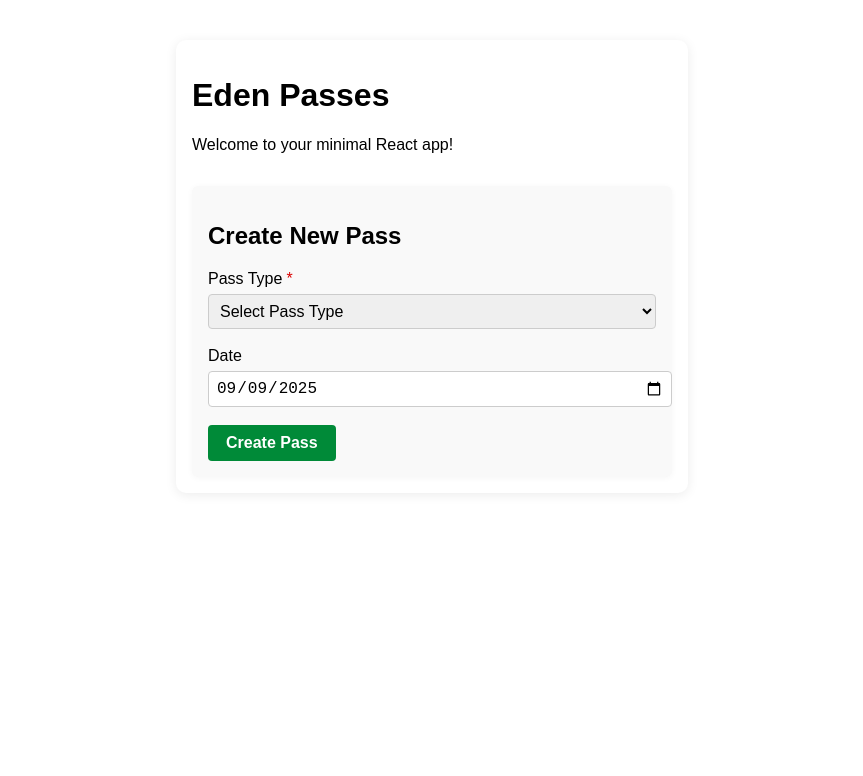
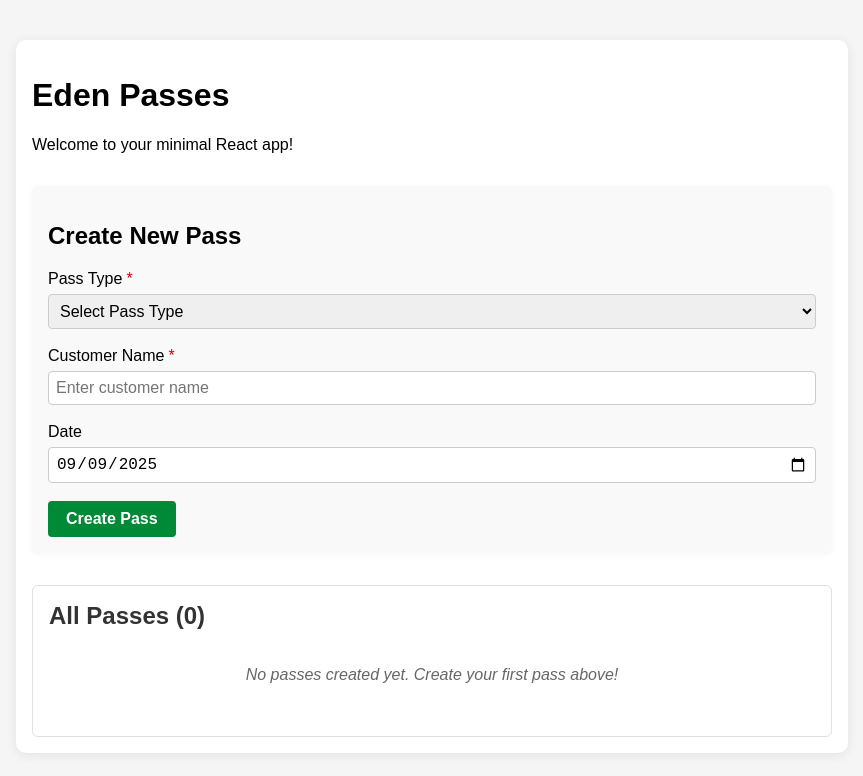
Before and after one commit to edencoworking/eden-passes, a React (Create React App) app: page / in a window 1280 px wide. Shown: the top 776 px of the page, without its empty margins (208-1071 px from the left). Built offline with nearby package versions, Linux system fonts and the light colour scheme.

Commit message:
Add gitignore and finalize implementation - all features complete
Co-authored-by: edencoworking <231183380+edencoworking@users.noreply.github.com>

```diff
--- a/src/App.css
+++ b/src/App.css
@@ -1,10 +1,11 @@
 body {
   margin: 0;
   font-family: sans-serif;
+  background-color: #f5f5f5;
 }
 
 .App {
-  max-width: 480px;
+  max-width: 800px;
   margin: 40px auto;
   padding: 16px;
   background: #fff;
@@ -36,12 +37,20 @@ body {
 }
 
 .new-pass-form select,
-.new-pass-form input[type="date"] {
+.new-pass-form input[type="date"],
+.new-pass-form input[type="text"] {
   width: 100%;
   padding: 7px;
   border: 1px solid #ccc;
   border-radius: 4px;
   font-size: 16px;
+  box-sizing: border-box;
+}
+
+.new-pass-form input[type="text"]:focus {
+  outline: none;
+  border-color: #008a38;
+  box-shadow: 0 0 0 2px rgba(0, 138, 56, 0.1);
 }
 
 .new-pass-form .error {
@@ -71,3 +80,77 @@ body {
   font-size: 15px;
   font-weight: 500;
 }
+
+/* Passes table section styles */
+.passes-table-section {
+  margin-top: 32px;
+  padding: 16px;
+  background: #fff;
+  border-radius: 6px;
+  border: 1px solid #e0e0e0;
+}
+
+.passes-table-section h2 {
+  margin-top: 0;
+  margin-bottom: 16px;
+  color: #333;
+}
+
+.no-passes {
+  text-align: center;
+  color: #666;
+  font-style: italic;
+  padding: 20px;
+}
+
+.table-container {
+  overflow-x: auto;
+}
+
+.passes-table {
+  width: 100%;
+  border-collapse: collapse;
+  margin-top: 16px;
+}
+
+.passes-table th,
+.passes-table td {
+  text-align: left;
+  padding: 12px 8px;
+  border-bottom: 1px solid #e0e0e0;
+}
+
+.passes-table th {
+  background-color: #f5f5f5;
+  font-weight: 600;
+  color: #333;
+}
+
+.passes-table tbody tr:hover {
+  background-color: #f9f9f9;
+}
+
+.passes-table tbody tr:nth-child(even) {
+  background-color: #fafafa;
+}
+
+.passes-table tbody tr:nth-child(even):hover {
+  background-color: #f5f5f5;
+}
+
+/* Responsive table */
+@media (max-width: 600px) {
+  .App {
+    margin: 20px auto;
+    padding: 12px;
+  }
+
+  .passes-table {
+    font-size: 14px;
+  }
+
+  .passes-table th,
+  .passes-table td {
+    padding: 8px 4px;
+  }
+}
--- a/src/App.js
+++ b/src/App.js
@@ -1,4 +1,4 @@
-import React, { useState } from "react";
+import React, { useState, useEffect } from "react";
 import "./App.css";
 
 const PASS_TYPES = [
@@ -9,32 +9,131 @@ const PASS_TYPES = [
   { value: "monthly", label: "Monthly" },
 ];
 
+// Helper functions for localStorage
+const loadPasses = () => {
+  try {
+    const passes = localStorage.getItem('eden-passes');
+    return passes ? JSON.parse(passes) : [];
+  } catch (error) {
+    console.error('Error loading passes:', error);
+    return [];
+  }
+};
+
+const loadCustomers = () => {
+  try {
+    const customers = localStorage.getItem('eden-customers');
+    return customers ? JSON.parse(customers) : [];
+  } catch (error) {
+    console.error('Error loading customers:', error);
+    return [];
+  }
+};
+
+const savePasses = (passes) => {
+  try {
+    localStorage.setItem('eden-passes', JSON.stringify(passes));
+  } catch (error) {
+    console.error('Error saving passes:', error);
+  }
+};
+
+const saveCustomers = (customers) => {
+  try {
+    localStorage.setItem('eden-customers', JSON.stringify(customers));
+  } catch (error) {
+    console.error('Error saving customers:', error);
+  }
+};
+
 function App() {
   const [passType, setPassType] = useState("");
   const [date, setDate] = useState(() => {
     const today = new Date();
     return today.toISOString().split("T")[0];
   });
+  const [customerName, setCustomerName] = useState("");
+  const [passes, setPasses] = useState([]);
+  const [customers, setCustomers] = useState([]);
   const [errors, setErrors] = useState({});
   const [submitted, setSubmitted] = useState(false);
+  const [lastCreatedPass, setLastCreatedPass] = useState(null);
+
+  // Load data on component mount
+  useEffect(() => {
+    setPasses(loadPasses());
+    setCustomers(loadCustomers());
+  }, []);
 
   function validate() {
     const newErrors = {};
     if (!passType) {
       newErrors.passType = "Pass Type is required.";
     }
+    if (!customerName.trim()) {
+      newErrors.customerName = "Customer Name is required.";
+    }
     return newErrors;
+  }
+
+  function findOrCreateCustomer(name) {
+    const trimmedName = name.trim();
+    let customer = customers.find(c => c.name.toLowerCase() === trimmedName.toLowerCase());
+
+    if (!customer) {
+      // Create new customer
+      customer = {
+        id: Date.now(), // Simple ID generation
+        name: trimmedName,
+        createdAt: new Date().toISOString()
+      };
+      const updatedCustomers = [...customers, customer];
+      setCustomers(updatedCustomers);
+      saveCustomers(updatedCustomers);
+    }
+
+    return customer;
   }
 
   function handleSubmit(e) {
     e.preventDefault();
     const newErrors = validate();
     setErrors(newErrors);
+
     if (Object.keys(newErrors).length === 0) {
+      const customer = findOrCreateCustomer(customerName);
+
+      const newPass = {
+        id: Date.now(), // Simple ID generation
+        type: passType,
+        date: date,
+        customerId: customer.id,
+        customerName: customer.name,
+        createdAt: new Date().toISOString()
+      };
+
+      const updatedPasses = [newPass, ...passes]; // Add to beginning for newest first
+      setPasses(updatedPasses);
+      savePasses(updatedPasses);
+
+      // Store created pass info for success message
+      setLastCreatedPass({
+        customerName: customer.name,
+        passType: passType,
+        date: date
+      });
+
+      // Reset form
+      setPassType("");
+      setDate(() => {
+        const today = new Date();
+        return today.toISOString().split("T")[0];
+      });
+      setCustomerName("");
       setSubmitted(true);
-      // Here you would typically handle the submission (e.g., API call)
-    } else {
-      setSubmitted(false);
+
+      // Clear success message after 3 seconds
+      setTimeout(() => setSubmitted(false), 3000);
     }
   }
 
@@ -60,6 +159,26 @@ function App() {
             </select>
             {errors.passType && <div className="error">{errors.passType}</div>}
           </div>
+
+          <div className="form-group">
+            <label htmlFor="customerName">Customer Name<span className="required">*</span></label>
+            <input
+              id="customerName"
+              type="text"
+              value={customerName}
+              onChange={e => setCustomerName(e.target.value)}
+              placeholder="Enter customer name"
+              list="customer-suggestions"
+              required
+            />
+            <datalist id="customer-suggestions">
+              {customers.map(customer => (
+                <option key={customer.id} value={customer.name} />
+              ))}
+            </datalist>
+            {errors.customerName && <div className="error">{errors.customerName}</div>}
+          </div>
+
           <div className="form-group">
             <label htmlFor="date">Date</label>
             <input
@@ -70,12 +189,42 @@ function App() {
             />
           </div>
           <button type="submit" className="submit-btn">Create Pass</button>
-          {submitted && (
+          {submitted && lastCreatedPass && (
             <div className="success-message">
-              Pass created for <strong>{PASS_TYPES.find(pt => pt.value === passType)?.label}</strong> on <strong>{date}</strong>!
+              Pass created for <strong>{lastCreatedPass.customerName}</strong> ({PASS_TYPES.find(pt => pt.value === lastCreatedPass.passType)?.label}) on <strong>{lastCreatedPass.date}</strong>!
             </div>
           )}
         </form>
+      </section>
+
+      <section className="passes-table-section">
+        <h2>All Passes ({passes.length})</h2>
+        {passes.length === 0 ? (
+          <p className="no-passes">No passes created yet. Create your first pass above!</p>
+        ) : (
+          <div className="table-container">
+            <table className="passes-table">
+              <thead>
+                <tr>
+                  <th>Pass Type</th>
+                  <th>Customer Name</th>
+                  <th>Date</th>
+                  <th>Created At</th>
+                </tr>
+              </thead>
+              <tbody>
+                {passes.map((pass) => (
+                  <tr key={pass.id}>
+                    <td>{PASS_TYPES.find(pt => pt.value === pass.type)?.label || pass.type}</td>
+                    <td>{pass.customerName}</td>
+                    <td>{new Date(pass.date).toLocaleDateString()}</td>
+                    <td>{new Date(pass.createdAt).toLocaleString()}</td>
+                  </tr>
+                ))}
+              </tbody>
+            </table>
+          </div>
+        )}
       </section>
     </div>
   );
```
Also changed, not shown: package.json (+26 -1 lines), 2 other files (tests, documents, lock files or other folders).
